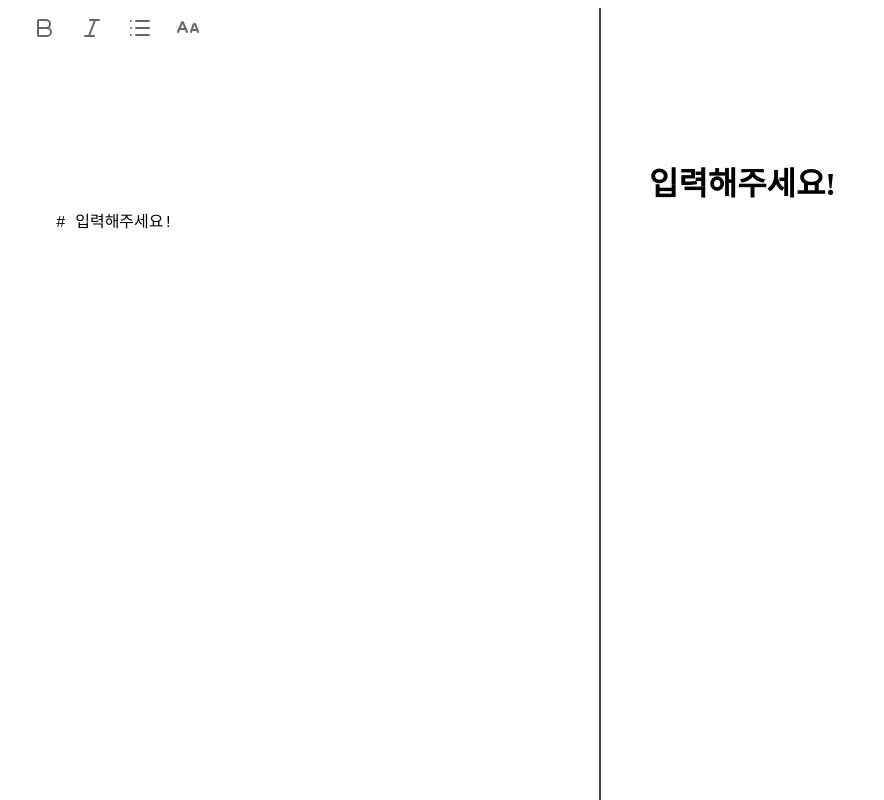
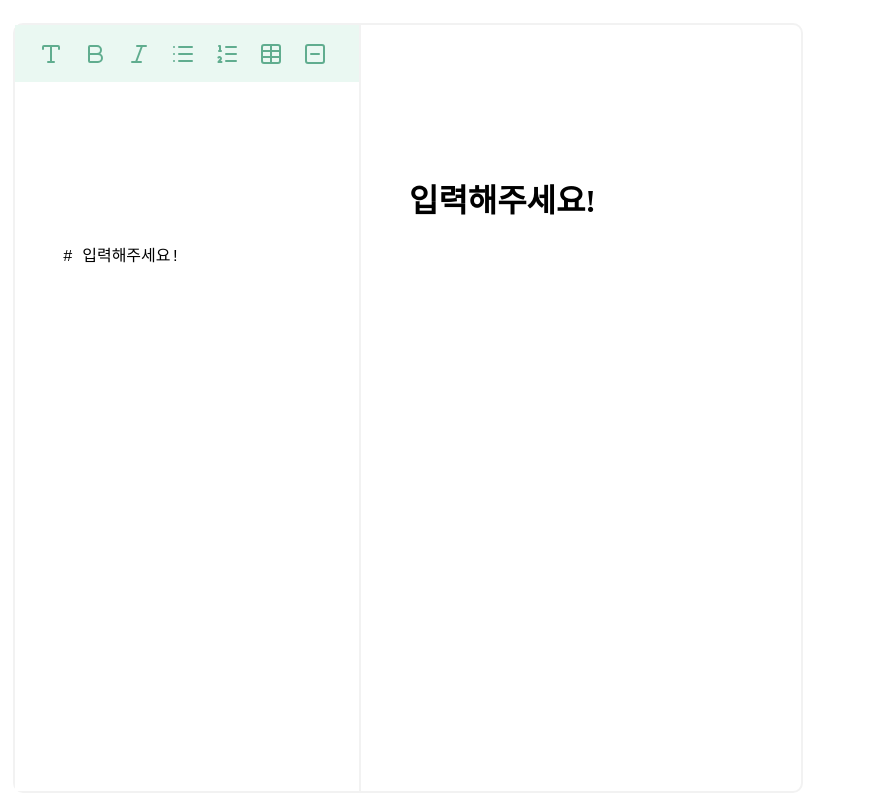
Before and after one commit to TeamS22D/first-step-markdown, a React (Vite) app: page / in a window 1280 px wide. Shown: the top 800 px of the page, without its empty margins (0-884 px from the left). Built offline with nearby package versions, Linux system fonts and the light colour scheme.

Commit message:
마크다운 됏으. 일부만 수정하면 됨

```diff
--- a/src/components/Markdown/Markdown.style.ts
+++ b/src/components/Markdown/Markdown.style.ts
@@ -1,26 +1,33 @@
 import styled from 'styled-components'
+
+export const Body = styled.div`
+    width: 100vh;
+    height: 100vh;
+    display: flex;
+    justify-content: center;
+    align-items: center;
+`
 
 export const Container = styled.div`
     display: flex;
-    flex-direction: row;
-    height: 100vh;
+    height: 770px;
     color: black;
-    width: 100vw;
+    width: 790px;
     box-sizing: border-box;
-    @media screen and (max-width: 1024px) {
-}
+    border: 1px solid;
+    border-radius: 10px;
+    border: 2px solid #F2F2F2;
 `;
 
 export const Wrapper = styled.div`
     flex: 1;
     display: flex;
     flex-direction: column;
-    height: 100vh;
+    height: 100%;
 `
 
 export const Textarea = styled.textarea`
     flex: 1;
-    padding: 20px;
     font-size: 1rem;
     outline: none;
     padding: 3rem;
@@ -30,39 +37,18 @@ export const Textarea = styled.textarea`
     resize: none;
     color: #000000;
     background-color: #FFFFFF;
-    height: 95vh;
+    height: 100%;
 
-
-    @media screen and (max-width: 1024px) {
-        max-width: 95%;
-        width: 100%;
-        margin: 0 auto;
-        height: 50vh;
-
-
-}
 
 `;
 
 export const Preview = styled.div`
-    width: 50%;
-    height: 100vh;
-    padding: 20px;
     outline: none;
     flex: 1;
     padding: 3rem;
     padding-top:8rem;
-    overflowY: auto;
-    border-left: 2px solid #444;
-
-    @media screen and (max-width: 1024px) {
-        max-width: 95%;
-        width: 100%;
-        margin: 0 auto;
-        height: 50vh;
-
-
-  }
+    overflow-y: auto;
+    border-left: 2px solid #F2F2F2;
 
 
 `;
--- a/src/components/Markdown/Markdown.tsx
+++ b/src/components/Markdown/Markdown.tsx
@@ -2,6 +2,7 @@ import React, { useState, useRef } from "react";
 import MarkdownPreview from "../MarkdownPreview/MarkdownPreview";
 import Toolbar from "../Toolbar/Toolbar";
 import * as S from "./Markdown.style";
+
 
 function Markdown() {
   const [markdown, setMarkdown] = useState<string>("# 입력해주세요!");
@@ -12,6 +13,7 @@ function Markdown() {
   };
 
   return (
+    <S.Body>
       <S.Container>
         <S.Wrapper>
           <Toolbar textareaRef={textareaRef} />
@@ -28,6 +30,7 @@ function Markdown() {
           <MarkdownPreview markdown={markdown} />
         </S.Preview>
       </S.Container>
+    </S.Body>
   );
 }
 
--- /dev/null
+++ b/src/components/MarkdownPreview/MardownPreview.style.ts
@@ -0,0 +1,11 @@
+import styled from 'styled-components'
+
+export const Preview = styled.div`
+  font-size: 1rem;
+  color: #000000;
+  transition: color 0.125s ease-in 0s;
+  line-height: 1.7;
+  letter-spacing: -0.004em;
+  word-break: keep-all;
+  overflow-wrap: break-word;
+`;
--- a/src/components/MarkdownPreview/MarkdownPreview.tsx
+++ b/src/components/MarkdownPreview/MarkdownPreview.tsx
@@ -2,22 +2,13 @@ import ReactMarkdown from "react-markdown";
 import { Prism as SyntaxHighlighter } from "react-syntax-highlighter";
 import { nord } from "react-syntax-highlighter/dist/esm/styles/prism";
 import remarkGfm from "remark-gfm";
-import styled from "styled-components";
+import * as S from './MardownPreview.style.ts';
 
-const Preview = styled.div`
-  font-size: 1rem;
-  color: #000000;
-  transition: color 0.125s ease-in 0s;
-  line-height: 1.7;
-  letter-spacing: -0.004em;
-  word-break: keep-all;
-  overflow-wrap: break-word;
-  max-width: 54rem;
-`;
 
 const MarkdownPreview = ({ markdown }: { markdown: string }) => {
   return (
-    <Preview>
+    <S.Preview>
+
       <ReactMarkdown
         remarkPlugins={[remarkGfm]}
         components={{
@@ -49,10 +40,10 @@ const MarkdownPreview = ({ markdown }: { markdown: string }) => {
             return (
               <blockquote
                 style={{
-                  background: "#FEF1DB",
-                  padding: "1px 15px",
-                  borderRadius: "10px",
-                  borderLeft: '5px solid #FBBE8A'
+                  background: "#3f3e3e9b",
+                  padding: "0.5px 16px",
+                  borderRadius: "5px",
+                  color: '#FFFFFF'
                 }}
                 {...props}
               >
@@ -76,15 +67,68 @@ const MarkdownPreview = ({ markdown }: { markdown: string }) => {
               </span>
             );
           },
+          table({ children, ...props }) {
+            return (
+              <table
+                style={{
+                  borderCollapse: "collapse",
+                  width: "100%",
+                  textAlign: "left",
+                }}
+                {...props}
+              >
+                {children}
+              </table>
+            );
+          },
+          th({ children, ...props }) {
+            return (
+              <th
+                style={{
+                  border: "1px solid #ccc",
+                  padding: "8px",
+                  fontWeight: "bold",
+                  background: "#f9f9f9",
+                }}
+                {...props}
+              >
+                {children}
+              </th>
+            );
+          },
+          td({ children, ...props }) {
+            return (
+              <td
+                style={{
+                  border: "1px solid #ccc",
+                  padding: "8px",
+                }}
+                {...props}
+              >
+                {children}
+              </td>
+            );
+          },
+          tr({ children, ...props }) {
+            return (
+              <tr
+                style={{
+                  borderBottom: "1px solid #ccc",
+                }}
+                {...props}
+              >
+                {children}
+              </tr>
+            );
+          },
         }}
       >
         {markdown
-          .replace(/\n/gi, "\n\n")
           .replace(/\*\*/gi, "@$_%!^")
           .replace(/@\$_%!\^/gi, "**")
           .replace(/<\/?u>/gi, "*")}
       </ReactMarkdown>
-    </Preview>
+    </S.Preview>
   );
 };
 
--- a/src/components/Toolbar/Toolbar.style.ts
+++ b/src/components/Toolbar/Toolbar.style.ts
@@ -1,12 +1,14 @@
 import styled from "styled-components";
 
 export const ToolbarContainer = styled.div`
-    height: 5vh;
+    height: 57px;
     display: flex;
     justify-content: flex-start;
     align-items: center;
-    gap: 16px;
+    gap: 12px;
     padding-left: 20px;
+
+    background: #EAF8F2;
 `;
 
 export const IconButton = styled.button<{ active?: boolean }>`
@@ -16,9 +18,10 @@ export const IconButton = styled.button<{ active?: boolean }>`
     padding: 4px;
     display: flex;
     align-items: center;
-    color: ${({ active }) => (active ? '#0066ff' : '#666666')};
+    color: ${({ active }) => (active ? '#2F7247' : '#60AD8F;')};
     transition: color 0.15s;
 
     &:hover {
-    color: #004ecc;
+    color: #2F7247;
+    }
 `;
--- a/src/components/Toolbar/Toolbar.tsx
+++ b/src/components/Toolbar/Toolbar.tsx
@@ -1,4 +1,4 @@
-import { Bold, Italic, ALargeSmall, List } from "lucide-react";
+import { Bold, Italic, Type, List, ListOrdered, Table, SquareMinus } from "lucide-react";
 import { useState } from "react";
 import * as S from "./Toolbar.style";
 
@@ -37,11 +37,22 @@ function Toolbar({ textareaRef }: ToolbarProps) {
       textarea.value = newValue;
       textarea.focus();
     }
+
+
   };
 
 
   return (
     <S.ToolbarContainer>
+      <S.IconButton
+        data-aactive={activeIcon === "type"}
+        onClick={() => {
+          flashIcon("type");
+          handleInsert("# ", '1');
+        }}
+      >
+        <Type />
+      </S.IconButton>
       <S.IconButton
         data-active={activeIcon === 'bold'}
         onClick={() => {
@@ -72,14 +83,33 @@ function Toolbar({ textareaRef }: ToolbarProps) {
         <List />
       </S.IconButton>
 
+
       <S.IconButton
-        data-aactive={activeIcon === "alargesmall"}
+        data-aactive={activeIcon === "listordered"}
         onClick={() => {
-          flashIcon("alargesmall");
-          handleInsert("> ", '1');
+          flashIcon("listordered");
+          handleInsert("1. ", '1');
         }}
       >
-        <ALargeSmall />
+        <ListOrdered />
+      </S.IconButton>
+      <S.IconButton
+        data-aactive={activeIcon === "table"}
+        onClick={() => {
+          flashIcon("table");
+          handleInsert("/ ", '1');
+        }}
+      >
+        <Table />
+      </S.IconButton>
+      <S.IconButton
+        data-aactive={activeIcon === "squareminus"}
+        onClick={() => {
+          flashIcon("squareminus");
+          handleInsert("---", '1');
+        }}
+      >
+        <SquareMinus />
       </S.IconButton>
     </S.ToolbarContainer>
   );
```
Lines whose indentation alone changed are shown as unchanged.
